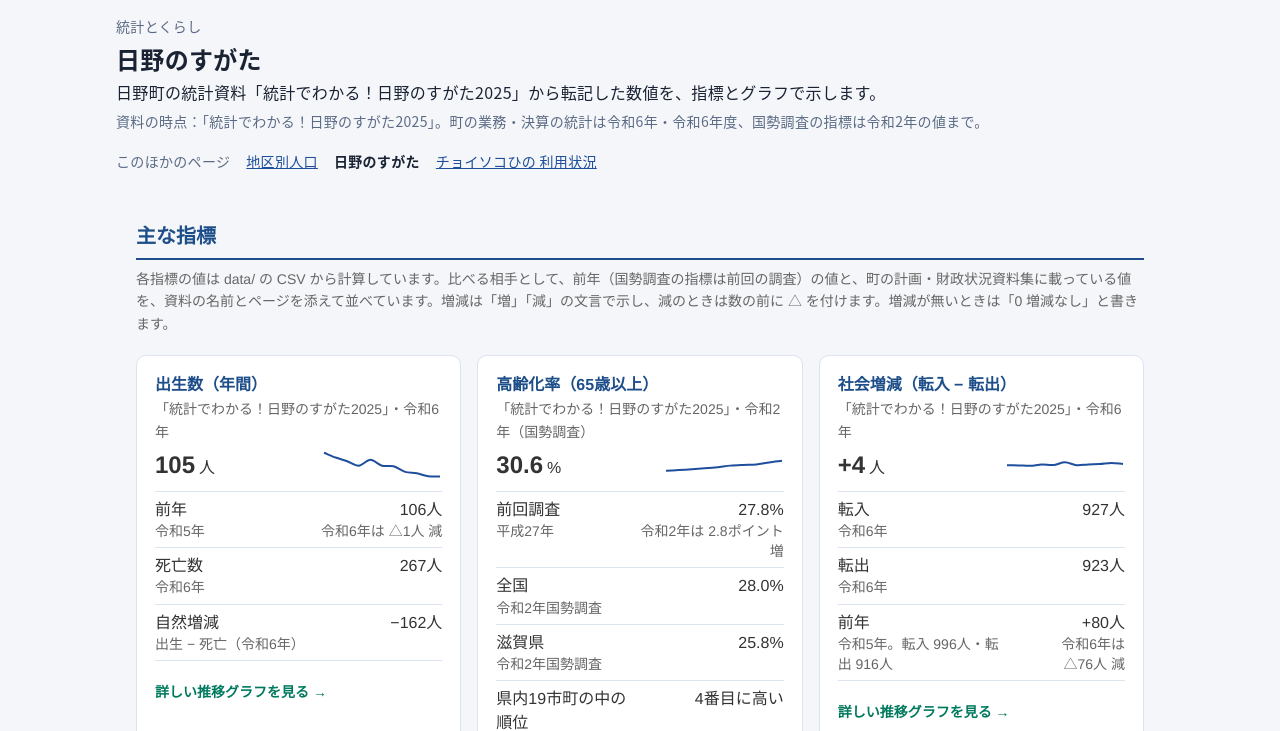
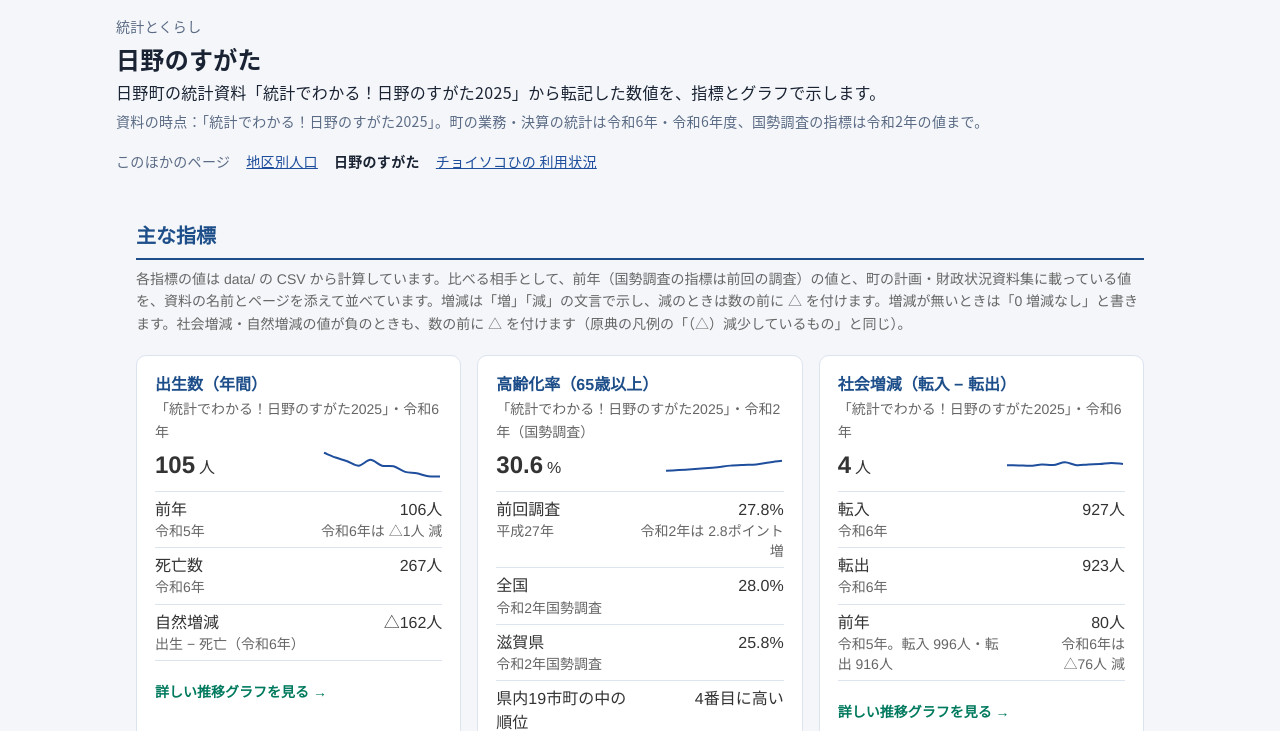
Before and after one commit to kken78/hino-dashboard, a plain HTML site: page index.html in a window 1280 px wide. Shown: the part 60-791 px from the top of the page. Drawn offline with nearby package versions, Linux system fonts and the light colour scheme.

Commit message:
社会増減・自然増減の値そのものの負の値を △＋絶対値にし、正の値の + をやめる（hino-portal DESIGN.md 3.3・6.4。DESIGN.md ADR-5）

```diff
--- a/index.html
+++ b/index.html
@@ -188,7 +188,7 @@
     <div id="view-home">
         <div class="kpi-section">
             <h2>主な指標</h2>
-            <p class="section-lead">各指標の値は data/ の CSV から計算しています。比べる相手として、前年（国勢調査の指標は前回の調査）の値と、町の計画・財政状況資料集に載っている値を、資料の名前とページを添えて並べています。増減は「増」「減」の文言で示し、減のときは数の前に △ を付けます。増減が無いときは「0 増減なし」と書きます。</p>
+            <p class="section-lead">各指標の値は data/ の CSV から計算しています。比べる相手として、前年（国勢調査の指標は前回の調査）の値と、町の計画・財政状況資料集に載っている値を、資料の名前とページを添えて並べています。増減は「増」「減」の文言で示し、減のときは数の前に △ を付けます。増減が無いときは「0 増減なし」と書きます。社会増減・自然増減の値が負のときも、数の前に △ を付けます（原典の凡例の「（△）減少しているもの」と同じ）。</p>
             <div class="kpi-grid" id="kpiGrid"></div>
 
             <div class="kpi-note-box">
@@ -371,7 +371,8 @@
         const t = Math.abs(n).toLocaleString('ja-JP', dec ? { minimumFractionDigits: dec, maximumFractionDigits: dec } : { maximumFractionDigits: 0 });
         return (n < 0 ? MINUS : '') + t;
     }
-    const signed = (v, dec) => (Number(v) > 0 ? '+' : '') + fmt(v, dec);
+    // 値そのものの負の値（社会増減・自然増減）も △＋絶対値。正の値に + は付けない（hino-portal DESIGN.md 3.3・6.4。DESIGN.md ADR-5）
+    const signed = (v, dec) => (Number(v) < 0 ? '△' : '') + fmt(Math.abs(Number(v)), dec);
     const num = (text, unit) => `<span class="num">${text}${unit || ''}</span>`;
     // 増減は、負の値に △ を付け、向きを文言で示す。正の値に印は付けない。色は付けない（hino-portal DESIGN.md 3.3。DESIGN.md ADR-4）
     function change(latestLabel, latest, prev, unit, dec) {
```
Also changed, not shown: 1 other file.
